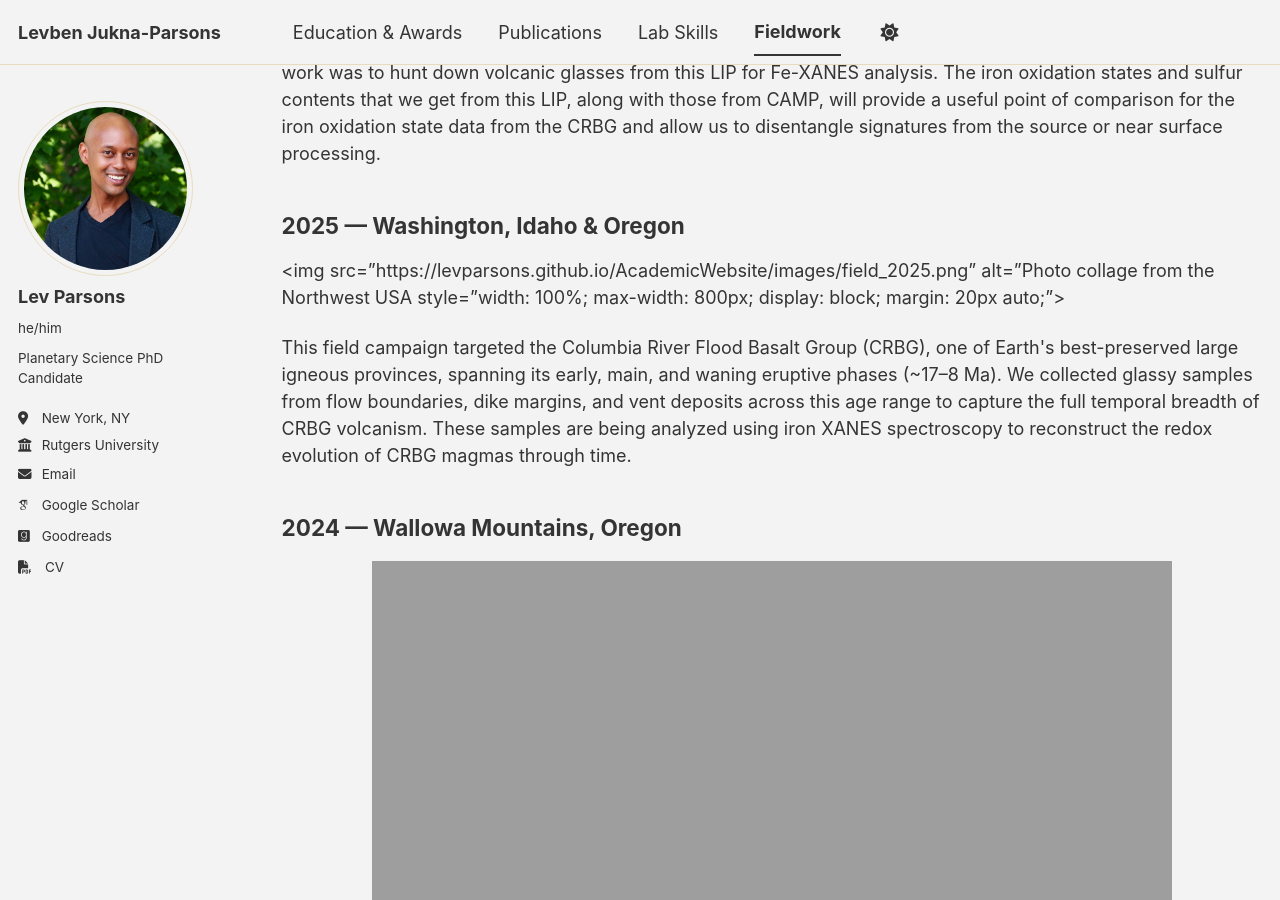
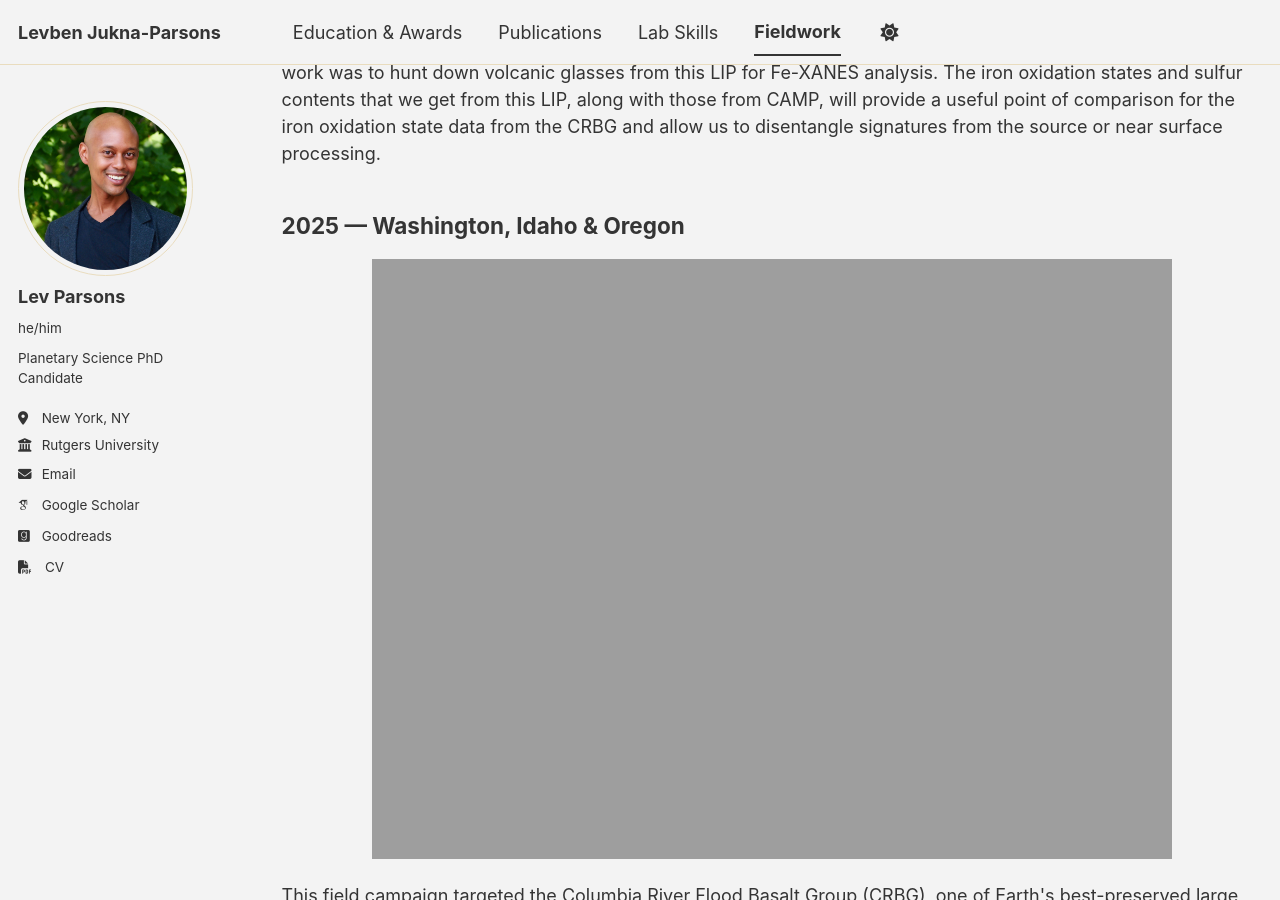
Before and after one commit to levparsons/AcademicWebsite, a Jekyll site: the page built from _pages/fieldwork.md, in a window 1280 px wide and 900 px high, scrolled down 840 px. Built offline with Jekyll 4.4.1, drawn with Linux system fonts in a browser that asks for light colours; some web fonts are replaced; a script bundle is joined from its source files by our own code; library files that are not in the unit come from our copies.

Commit message:
Update fieldwork.md

```diff
--- a/_pages/fieldwork.md
+++ b/_pages/fieldwork.md
@@ -71,7 +71,7 @@ This field campaign targeted the Faroe Islands Basalt Group (FIBG), a sub-provin
 </p>
 
 <h2>2025 — Washington, Idaho & Oregon</h2>
-<img src="https://levparsons.github.io/AcademicWebsite/images/field_2025.png"  alt="Photo collage from the Northwest USA style="width: 100%; max-width: 800px; display: block; margin: 20px auto;">
+<img src="https://levparsons.github.io/AcademicWebsite/images/field_2025.png"  alt="Photo collage from the Northwest USA" style="width: 100%; max-width: 800px; display: block; margin: 20px auto;">
 <p>
 This field campaign targeted the Columbia River Flood Basalt Group (CRBG), one of Earth's
 best-preserved large igneous provinces, spanning its early, main, and waning eruptive phases
```
